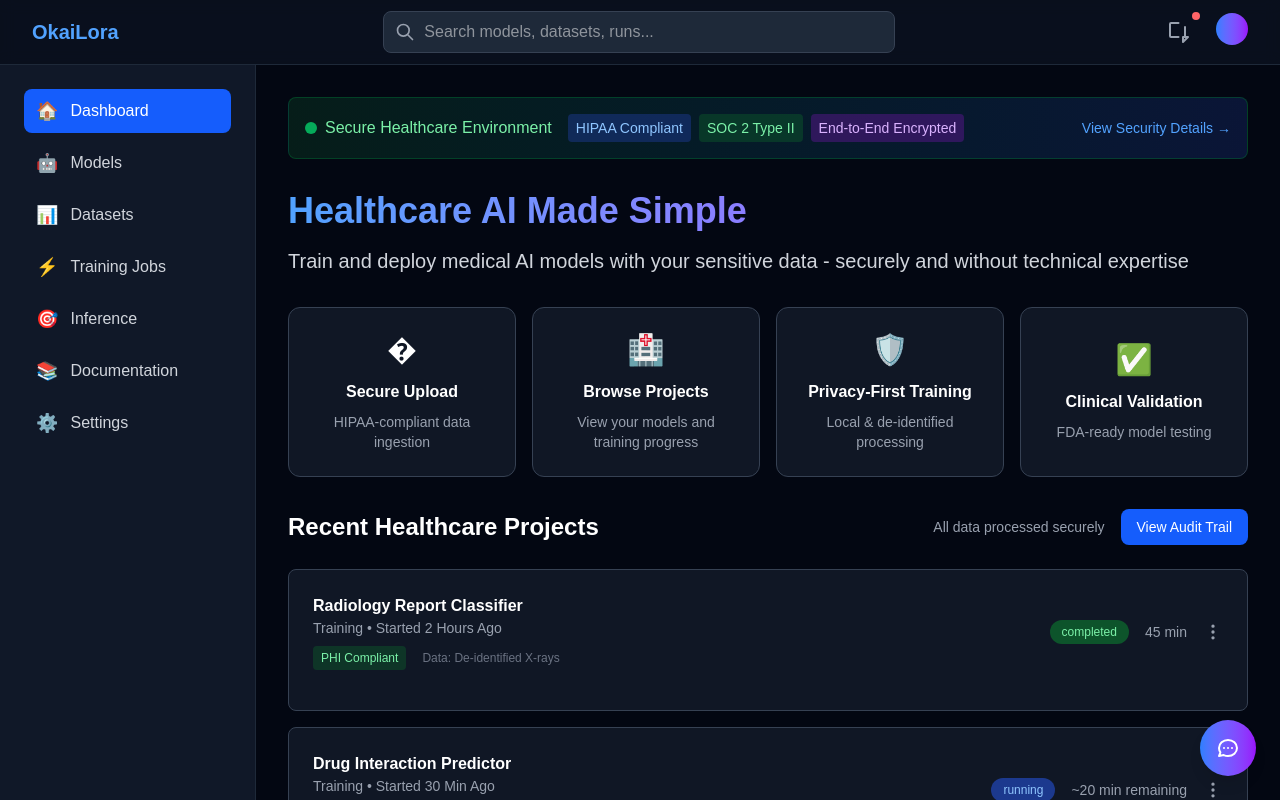
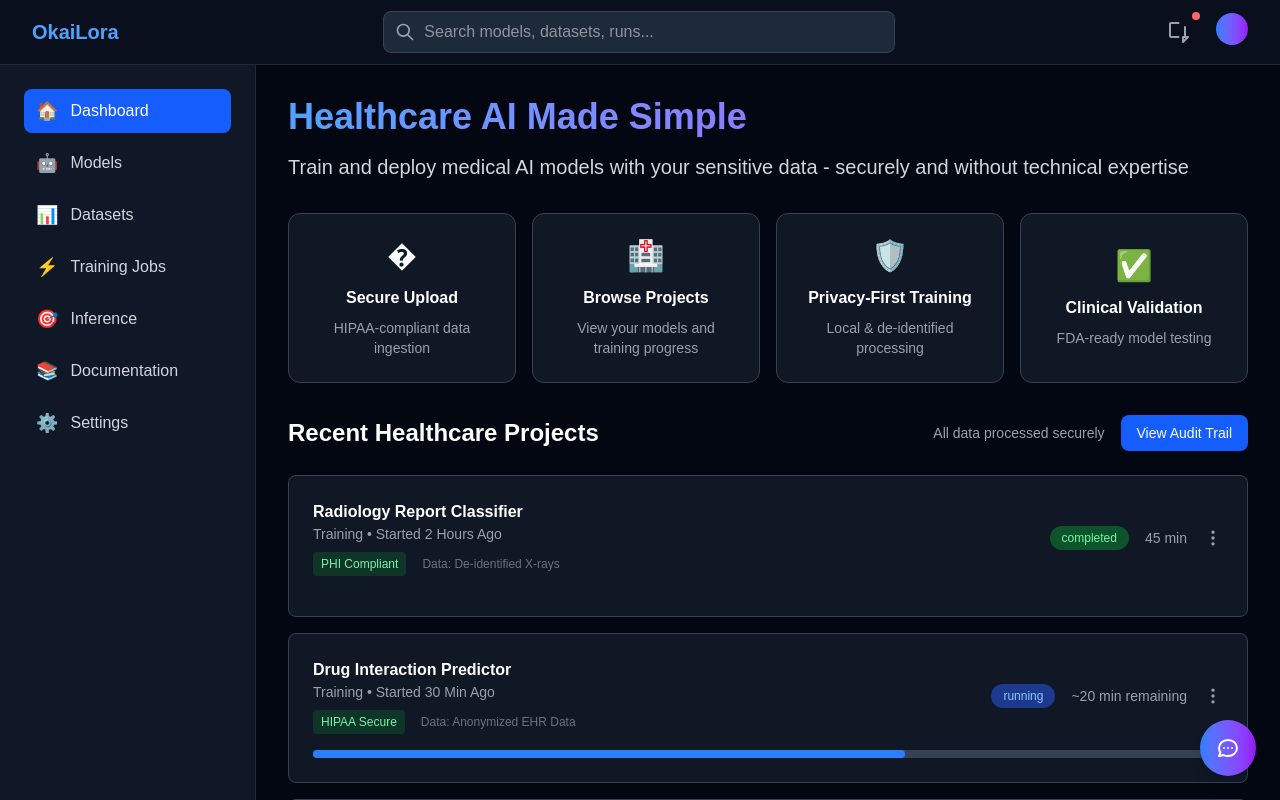
Before and after one commit to xinlei55555/okailora, a Next.js app in the folder frontend/: page / in a window 1280 px wide. Built offline with nearby package versions, Linux system fonts and the light colour scheme.

Commit message:
rm banner

```diff
--- a/frontend/src/app/page.tsx
+++ b/frontend/src/app/page.tsx
@@ -249,28 +249,8 @@ export default function Home() {
         {/* Main Content - Adjusts width based on chat state */}
         <main className={`flex-1 p-8 transition-all duration-300 ${isChatOpen ? 'mr-0' : ''}`}>
           {/* ...existing code... */}
-          {/* Hero Section with Security Banner */}
+          {/* Hero Section */}
           <div className="mb-8">
-            {/* Security & Compliance Banner */}
-            <div className="bg-gradient-to-r from-green-900/30 to-blue-900/30 border border-green-800/50 rounded-lg p-4 mb-8">
-              <div className="flex flex-col lg:flex-row lg:items-center justify-between gap-4">
-                <div className="flex flex-col sm:flex-row sm:items-center gap-4">
-                  <div className="flex items-center space-x-2">
-                    <span className="w-3 h-3 bg-green-400 rounded-full animate-pulse"></span>
-                    <span className="text-green-300 font-medium">Secure Healthcare Environment</span>
-                  </div>
-                  <div className="flex flex-wrap items-center gap-2 text-sm">
-                    <span className="bg-blue-900/50 text-blue-300 px-2 py-1 rounded whitespace-nowrap">HIPAA Compliant</span>
-                    <span className="bg-green-900/50 text-green-300 px-2 py-1 rounded whitespace-nowrap">SOC 2 Type II</span>
-                    <span className="bg-purple-900/50 text-purple-300 px-2 py-1 rounded whitespace-nowrap">End-to-End Encrypted</span>
-                  </div>
-                </div>
-                <button className="text-blue-400 hover:text-blue-300 text-sm whitespace-nowrap self-start lg:self-center">
-                  View Security Details →
-                </button>
-              </div>
-            </div>
-
             <h1 className="text-4xl font-bold mb-4 bg-gradient-to-r from-blue-400 to-purple-500 bg-clip-text text-transparent">
               Healthcare AI Made Simple
             </h1>
```
